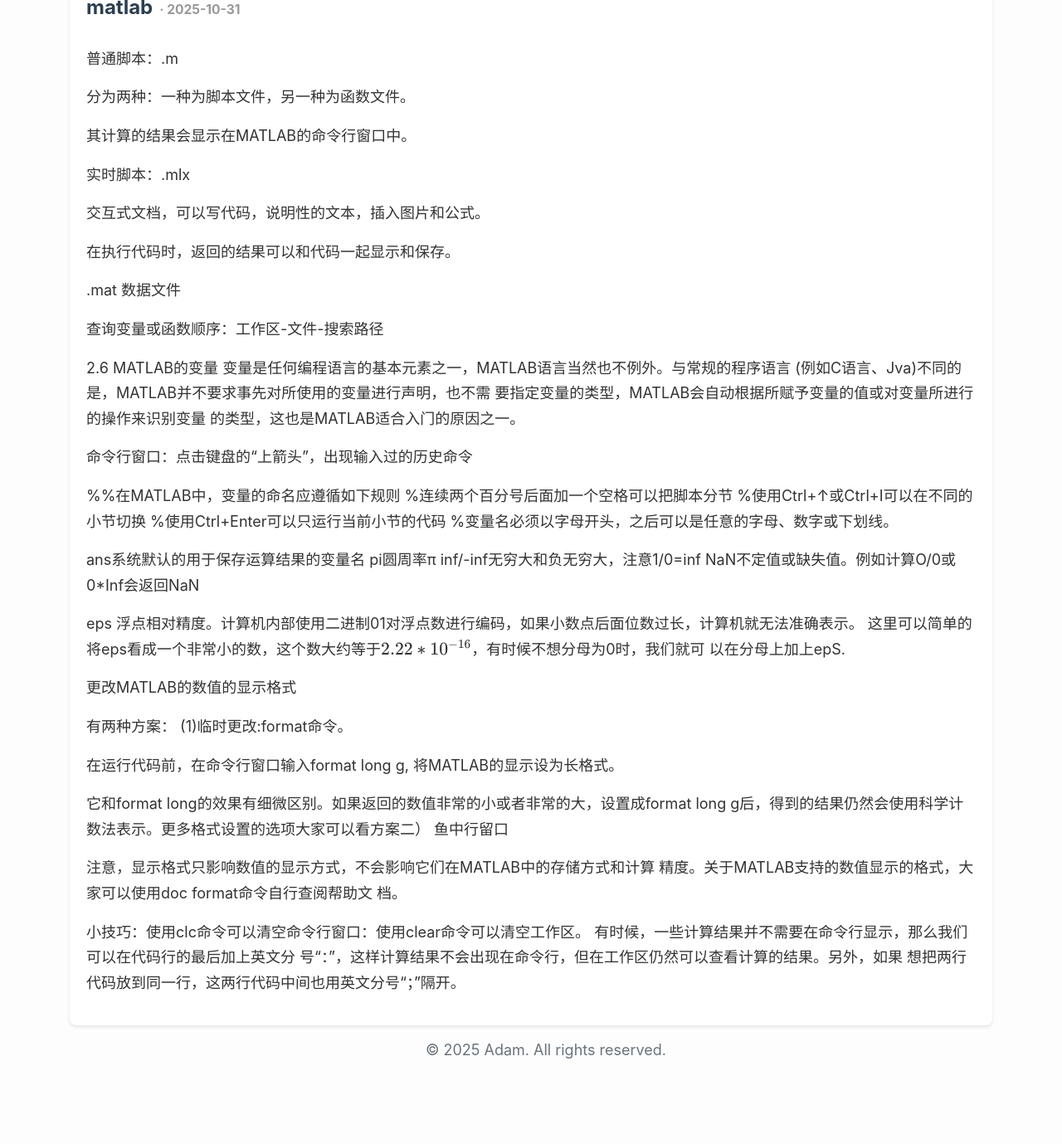
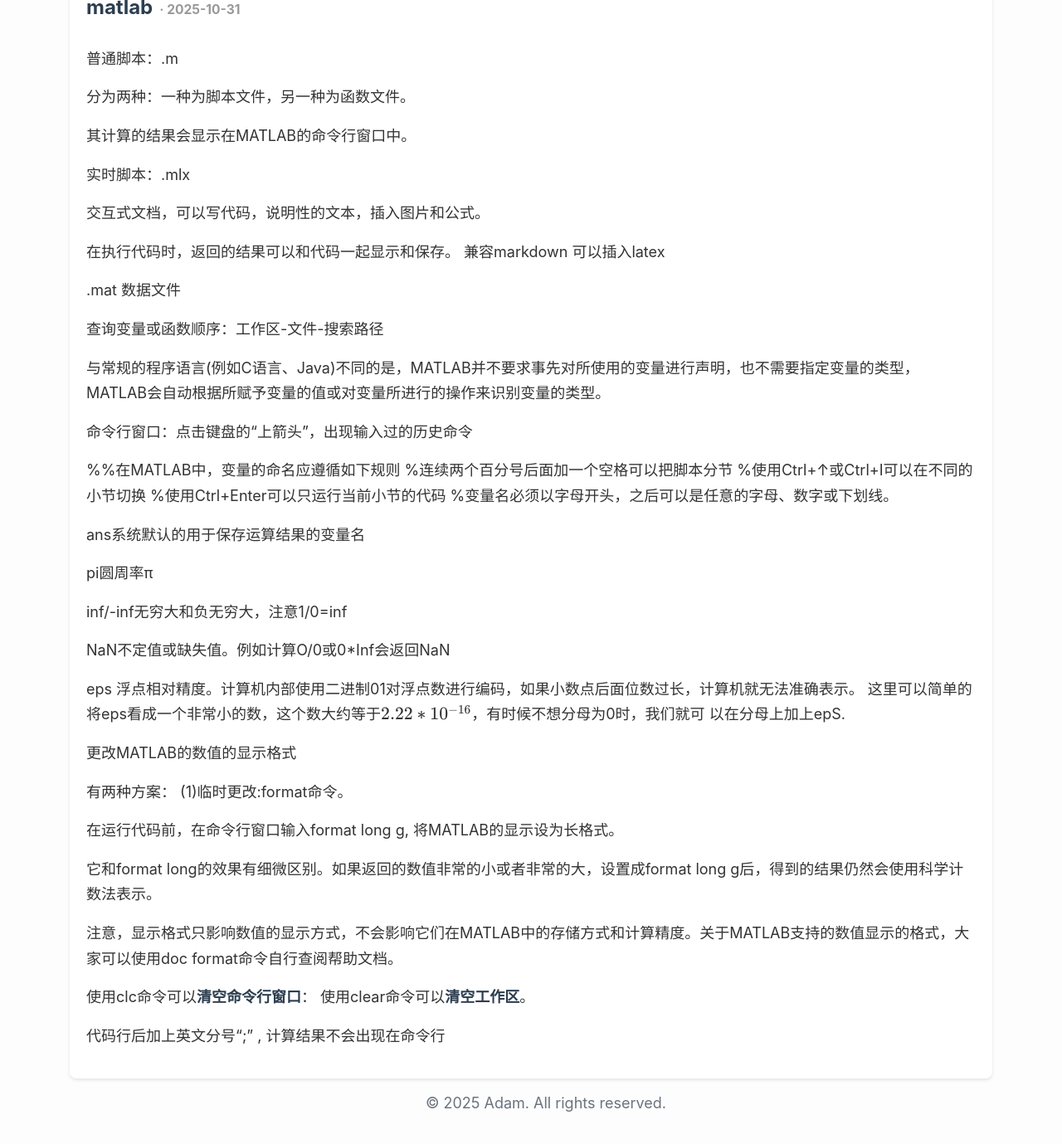
Before and after one commit to lzh210802066/lzh210802066.github.io, a Jekyll site: the page built from _posts/skill/2025-10-31-matlab.md, in a window 1280 px wide and 1400 px high, scrolled down 181 px. Shown: the top 1379 px of the window at 83% size. Built offline with Jekyll 4.4.1, drawn with Linux system fonts in a browser that asks for light colours; comment, search, counter and statistics services are not loaded; before the commit the page ends 1517 px from its top, so only the background shows below that.

```diff
--- a/_posts/skill/2025-10-31-matlab.md
+++ b/_posts/skill/2025-10-31-matlab.md
@@ -23,17 +23,14 @@ categories: skill
 交互式文档，可以写代码，说明性的文本，插入图片和公式。
 
 在执行代码时，返回的结果可以和代码一起显示和保存。
-
+兼容markdown
+可以插入latex
 
 .mat 数据文件
 
 查询变量或函数顺序：工作区-文件-搜索路径
 
-2.6 MATLAB的变量
-变量是任何编程语言的基本元素之一，MATLAB语言当然也不例外。与常规的程序语言
-(例如C语言、Jva)不同的是，MATLAB并不要求事先对所使用的变量进行声明，也不需
-要指定变量的类型，MATLAB会自动根据所赋予变量的值或对变量所进行的操作来识别变量
-的类型，这也是MATLAB适合入门的原因之一。
+与常规的程序语言(例如C语言、Java)不同的是，MATLAB并不要求事先对所使用的变量进行声明，也不需要指定变量的类型，MATLAB会自动根据所赋予变量的值或对变量所进行的操作来识别变量的类型。
 
 命令行窗口：点击键盘的“上箭头”，出现输入过的历史命令
 
@@ -48,8 +45,11 @@ categories: skill
 
 
 ans系统默认的用于保存运算结果的变量名
+
 pi圆周率π
+
 inf/-inf无穷大和负无穷大，注意1/0=inf
+
 NaN不定值或缺失值。例如计算O/0或0*Inf会返回NaN
 
 eps 浮点相对精度。计算机内部使用二进制01对浮点数进行编码，如果小数点后面位数过长，计算机就无法准确表示。
@@ -65,15 +65,11 @@ eps 浮点相对精度。计算机内部使用二进制01对浮点数进行编
 在运行代码前，在命令行窗口输入format long g,
 将MATLAB的显示设为长格式。
 
-它和format long的效果有细微区别。如果返回的数值非常的小或者非常的大，设置成format long g后，得到的结果仍然会使用科学计数法表示。更多格式设置的选项大家可以看方案二）
-鱼中行留口
+它和format long的效果有细微区别。如果返回的数值非常的小或者非常的大，设置成format long g后，得到的结果仍然会使用科学计数法表示。
 
+注意，显示格式只影响数值的显示方式，不会影响它们在MATLAB中的存储方式和计算精度。关于MATLAB支持的数值显示的格式，大家可以使用doc format命令自行查阅帮助文档。
 
-注意，显示格式只影响数值的显示方式，不会影响它们在MATLAB中的存储方式和计算
-精度。关于MATLAB支持的数值显示的格式，大家可以使用doc format命令自行查阅帮助文
-档。
+使用clc命令可以**清空命令行窗口**：
+使用clear命令可以**清空工作区**。
 
-小技巧：使用clc命令可以清空命令行窗口：使用clear命令可以清空工作区。
-有时候，一些计算结果并不需要在命令行显示，那么我们可以在代码行的最后加上英文分
-号“：”，这样计算结果不会出现在命令行，但在工作区仍然可以查看计算的结果。另外，如果
-想把两行代码放到同一行，这两行代码中间也用英文分号“；”隔开。
+代码行后加上英文分号“;” , 计算结果不会出现在命令行
```
Also changed, not shown: _posts/Technology/2025-11-12-计量.md (added, +143 -0 lines), _posts/skill/2025-11-06-LaTex.md (+2 -0 lines), assets/js/search.json (deleted, +0 -12 lines), assets/images/technology/计量/001.jpg (added), assets/images/technology/计量/002.jpg (added), assets/images/technology/计量/003.jpg (added), assets/images/technology/计量/004.jpg (added), assets/images/technology/计量/005.jpg (added), assets/images/technology/计量/006.jpg (added), assets/images/technology/计量/007.jpg (added).
